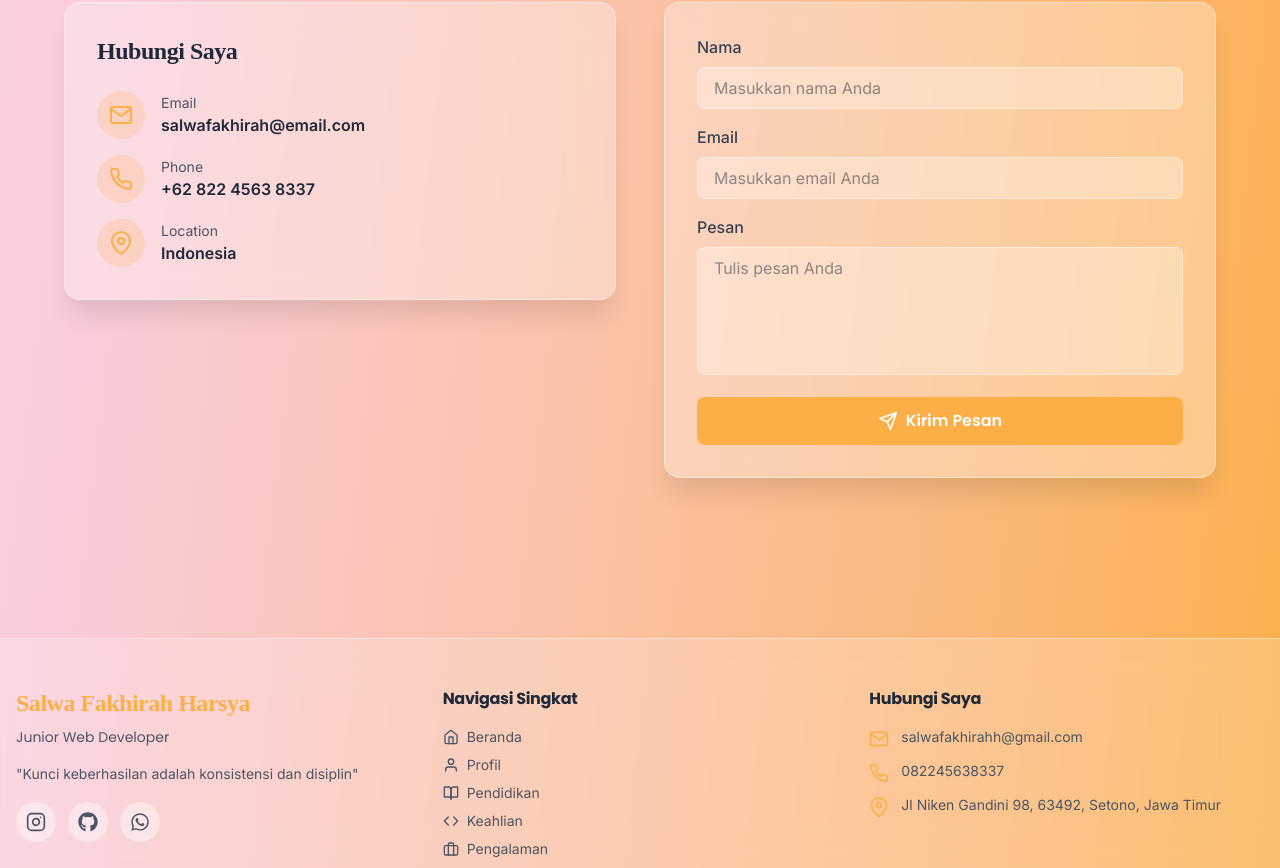
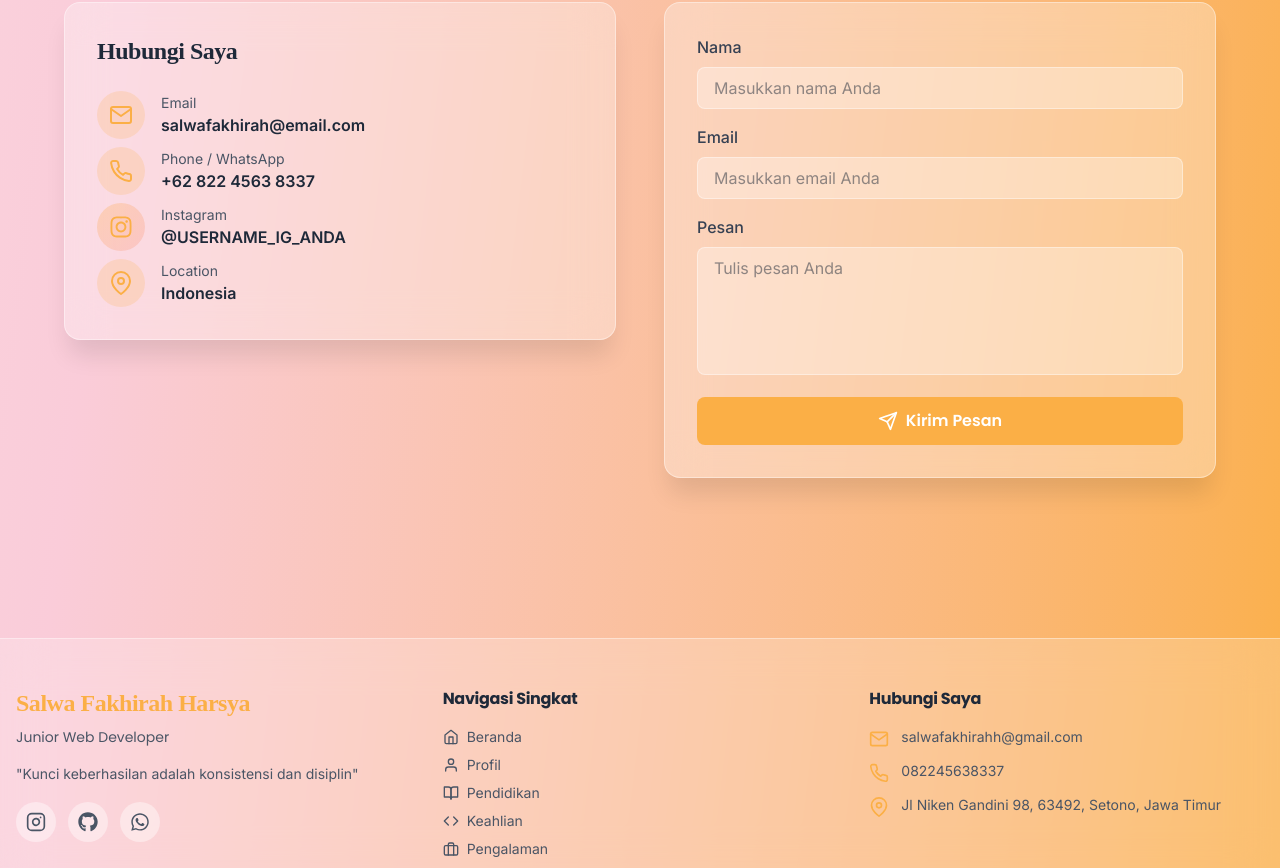
Before and after one commit to salwafakhirahh/portfolio-website, a React (Vite) app: page / in a window 1280 px wide. Shown: the part 9769-10637 px from the top of the page. Built offline with nearby package versions, Linux system fonts and the light colour scheme; a web font is replaced by a local one.

Commit message:
feat: tambah link Instagram di Hubungi Saya

```diff
--- a/src/components/sections/Contact.jsx
+++ b/src/components/sections/Contact.jsx
@@ -1,6 +1,9 @@
 import React, { useState } from 'react';
 import { motion } from 'framer-motion';
-import { FiMail, FiPhone, FiMapPin, FiSend, FiCheckCircle } from 'react-icons/fi';
+import {
+  FiMail, FiPhone, FiMapPin, FiSend, FiCheckCircle
+} from 'react-icons/fi';
+import { FaInstagram } from 'react-icons/fa';
 import toast from 'react-hot-toast';
 
 const Contact = () => {
@@ -91,26 +94,51 @@ const Contact = () => {
             <div className="glass rounded-2xl p-8">
               <h3 className="text-2xl font-bold text-gray-800 mb-6">Hubungi Saya</h3>
               <div className="space-y-4">
-                <div className="flex items-center gap-4">
-                  <div className="w-12 h-12 bg-dustyRose/20 rounded-full flex items-center justify-center">
+                <a
+                  href="mailto:salwafakhirah@email.com"
+                  className="flex items-center gap-4 p-2 -m-2 rounded-xl hover:bg-white/30 transition-colors"
+                >
+                  <div className="w-12 h-12 bg-dustyRose/20 rounded-full flex items-center justify-center flex-shrink-0">
                     <FiMail className="w-6 h-6 text-dustyRose" />
                   </div>
                   <div>
                     <p className="text-sm text-gray-600">Email</p>
                     <p className="font-semibold text-gray-800">salwafakhirah@email.com</p>
                   </div>
-                </div>
-                <div className="flex items-center gap-4">
-                  <div className="w-12 h-12 bg-dustyRose/20 rounded-full flex items-center justify-center">
+                </a>
+
+                <a
+                  href="https://wa.me/6282245638337"
+                  target="_blank"
+                  rel="noreferrer"
+                  className="flex items-center gap-4 p-2 -m-2 rounded-xl hover:bg-white/30 transition-colors"
+                >
+                  <div className="w-12 h-12 bg-dustyRose/20 rounded-full flex items-center justify-center flex-shrink-0">
                     <FiPhone className="w-6 h-6 text-dustyRose" />
                   </div>
                   <div>
-                    <p className="text-sm text-gray-600">Phone</p>
+                    <p className="text-sm text-gray-600">Phone / WhatsApp</p>
                     <p className="font-semibold text-gray-800">+62 822 4563 8337</p>
                   </div>
-                </div>
-                <div className="flex items-center gap-4">
-                  <div className="w-12 h-12 bg-dustyRose/20 rounded-full flex items-center justify-center">
+                </a>
+
+                <a
+                  href="https://instagram.com/USERNAME_IG_ANDA"
+                  target="_blank"
+                  rel="noreferrer"
+                  className="flex items-center gap-4 p-2 -m-2 rounded-xl hover:bg-white/30 transition-colors"
+                >
+                  <div className="w-12 h-12 bg-gradient-to-br from-dustyRose/30 to-coral/30 rounded-full flex items-center justify-center flex-shrink-0">
+                    <FaInstagram className="w-6 h-6 text-dustyRose" />
+                  </div>
+                  <div>
+                    <p className="text-sm text-gray-600">Instagram</p>
+                    <p className="font-semibold text-gray-800">@USERNAME_IG_ANDA</p>
+                  </div>
+                </a>
+
+                <div className="flex items-center gap-4 p-2 -m-2">
+                  <div className="w-12 h-12 bg-dustyRose/20 rounded-full flex items-center justify-center flex-shrink-0">
                     <FiMapPin className="w-6 h-6 text-dustyRose" />
                   </div>
                   <div>
@@ -134,7 +162,7 @@ const Contact = () => {
                 <input
                   type="text"
                   value={formData.name}
-                  onChange={(e) => setFormData({...formData, name: e.target.value})}
+                  onChange={(e) => setFormData({ ...formData, name: e.target.value })}
                   className="w-full px-4 py-2 bg-white/30 rounded-lg border border-white/40 focus:outline-none focus:ring-2 focus:ring-dustyRose"
                   placeholder="Masukkan nama Anda"
                 />
@@ -144,7 +172,7 @@ const Contact = () => {
                 <input
                   type="email"
                   value={formData.email}
-                  onChange={(e) => setFormData({...formData, email: e.target.value})}
+                  onChange={(e) => setFormData({ ...formData, email: e.target.value })}
                   className="w-full px-4 py-2 bg-white/30 rounded-lg border border-white/40 focus:outline-none focus:ring-2 focus:ring-dustyRose"
                   placeholder="Masukkan email Anda"
                 />
@@ -153,7 +181,7 @@ const Contact = () => {
                 <label className="block text-gray-700 font-medium mb-2">Pesan</label>
                 <textarea
                   value={formData.message}
-                  onChange={(e) => setFormData({...formData, message: e.target.value})}
+                  onChange={(e) => setFormData({ ...formData, message: e.target.value })}
                   className="w-full px-4 py-2 bg-white/30 rounded-lg border border-white/40 focus:outline-none focus:ring-2 focus:ring-dustyRose h-32 resize-none"
                   placeholder="Tulis pesan Anda"
                 />
```
